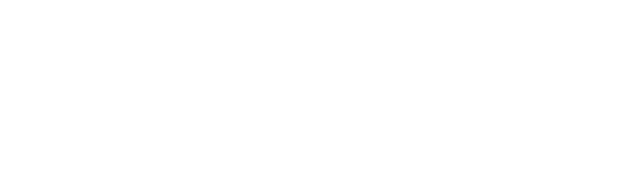
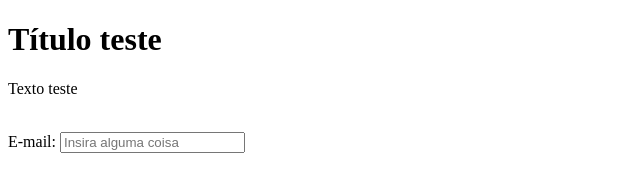
Before and after one commit to SammuDev/site-sgi, a plain HTML site: page index.html in a window 1280 px wide. Shown: the whole page, without its empty margins (0-640 px from the left). Drawn offline with Linux system fonts and the light colour scheme.

Commit message:
Criando caixa de e-mail

```diff
--- a/index.html
+++ b/index.html
@@ -6,6 +6,10 @@
 </head>
 
 <body>
-
+    <h1>Título teste</h1>
+    <p>Texto teste</p>
+    <br>
+    <label for="email">E-mail:</label>
+    <input type="email" name="" placeholder="Insira alguma coisa" id="email">
 </body>
 </html>
```
